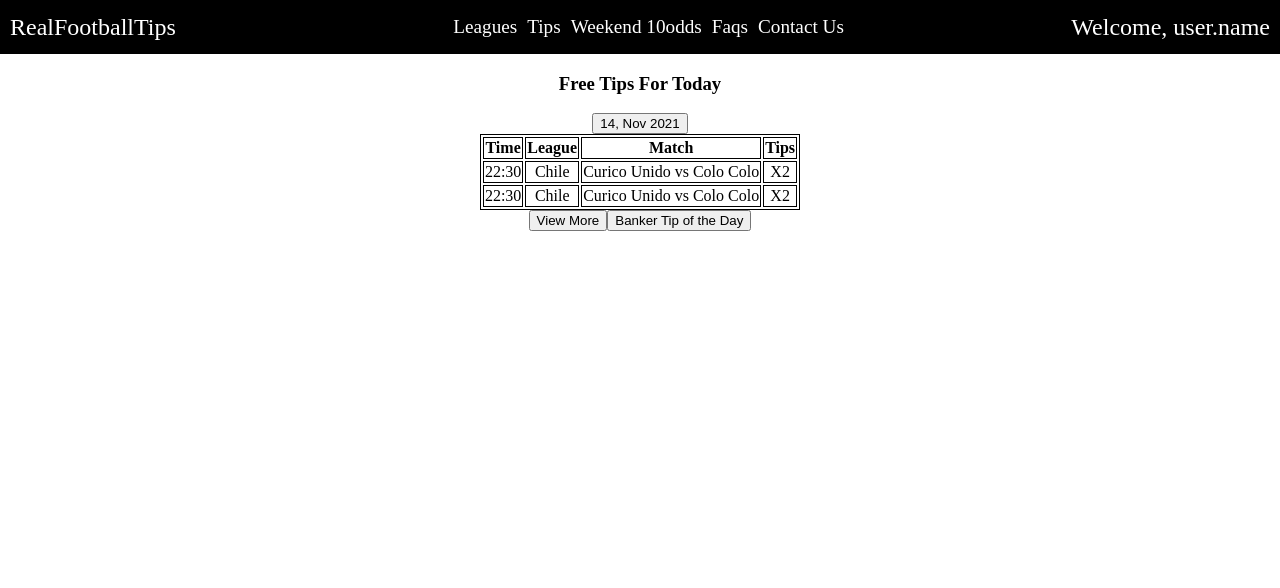
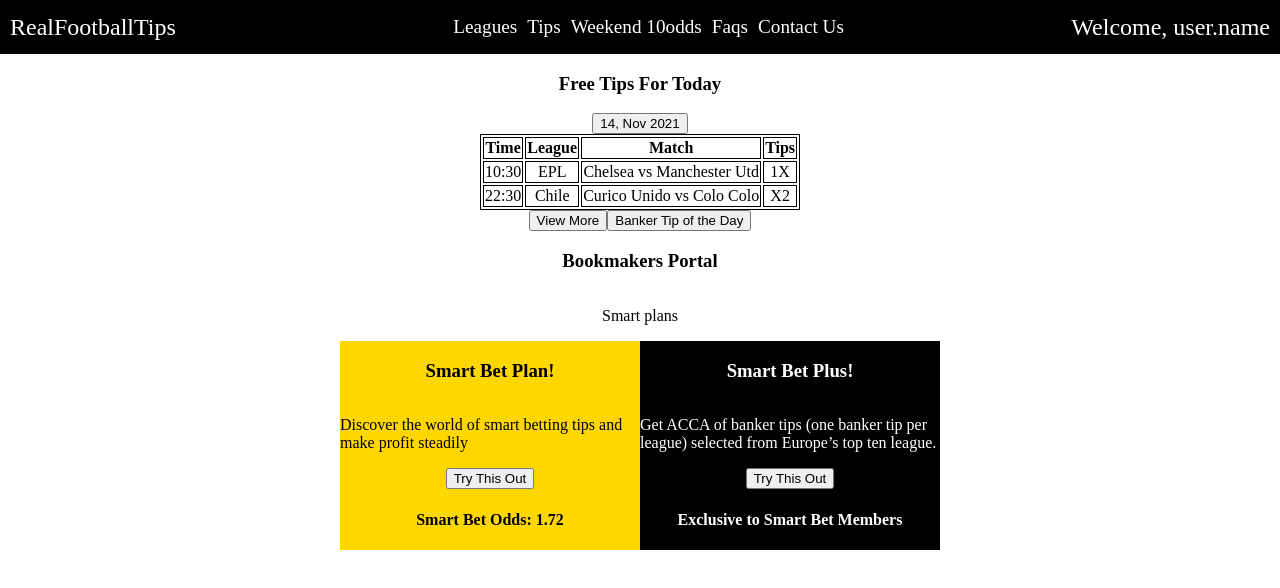
Before and after one commit to diamond-nicholas/football_tip, a React (Create React App) app: page / in a window 1280 px wide. Shown: the top 588 px of the page. Built offline with nearby package versions, Linux system fonts and the light colour scheme.

Commit message:
added plans component

```diff
--- a/src/Components/App.js
+++ b/src/Components/App.js
@@ -1,5 +1,6 @@
 import Nav from './Nav';
 import NewTips from './NewTips';
+import Plans from './Plans';
 
 import('../Styles/App.css');
 
@@ -8,6 +9,7 @@ function App() {
     <div className='App'>
       <Nav />
       <NewTips />
+      <Plans />
     </div>
   );
 }
--- a/src/Components/NewTips.js
+++ b/src/Components/NewTips.js
@@ -17,10 +17,10 @@ const NewTips = () => {
             <th>Tips</th>
           </tr>
           <tr>
-            <td>22:30</td>
-            <td>Chile</td>
-            <td>Curico Unido vs Colo Colo</td>
-            <td>X2</td>
+            <td>10:30</td>
+            <td>EPL</td>
+            <td>Chelsea vs Manchester Utd</td>
+            <td>1X</td>
           </tr>
           <tr>
             <td>22:30</td>
--- /dev/null
+++ b/src/Components/Plans.js
@@ -0,0 +1,36 @@
+import React from 'react';
+import('../Styles/Plans.css');
+
+const Plans = () => {
+  return (
+    <>
+      <main>
+        <article className='header'>
+          <h3>Bookmakers Portal</h3>
+          <p>Smart plans</p>
+        </article>
+        <article className='cards'>
+          <div className='card1'>
+            <h3>Smart Bet Plan!</h3>
+            <p>
+              Discover the world of smart betting tips and make profit steadily
+            </p>
+            <button>Try This Out</button>
+            <h4>Smart Bet Odds: 1.72</h4>
+          </div>
+          <div className='card2'>
+            <h3>Smart Bet Plus!</h3>
+            <p>
+              Get ACCA of banker tips (one banker tip per league) selected from
+              Europe’s top ten league.
+            </p>
+            <button>Try This Out</button>
+            <h4>Exclusive to Smart Bet Members</h4>
+          </div>
+        </article>
+      </main>
+    </>
+  );
+};
+
+export default Plans;
--- /dev/null
+++ b/src/Styles/Plans.css
@@ -0,0 +1,36 @@
+.header {
+  display: flex;
+  flex-direction: column;
+  justify-content: center;
+  align-items: center;
+}
+
+.cards {
+  display: flex;
+  justify-content: center;
+  align-items: center;
+}
+
+.card1 {
+  background-color: gold;
+  display: flex;
+  flex-direction: column;
+  justify-content: center;
+  align-items: center;
+}
+
+.card2 {
+  background-color: black;
+  color: white;
+  display: flex;
+  flex-direction: column;
+  justify-content: center;
+  align-items: center;
+}
+.card1 {
+ max-width: 300px;
+}
+
+.card2 p {
+ max-width: 300px;
+}
```
